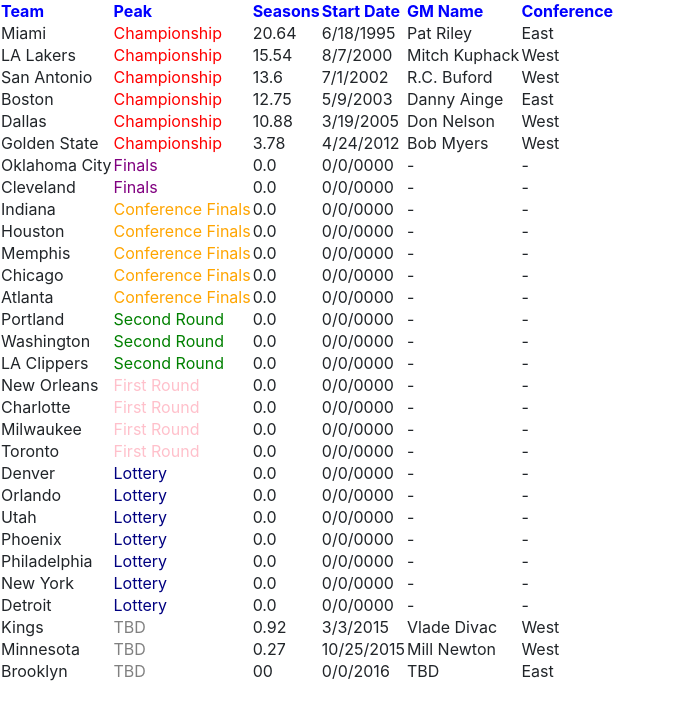
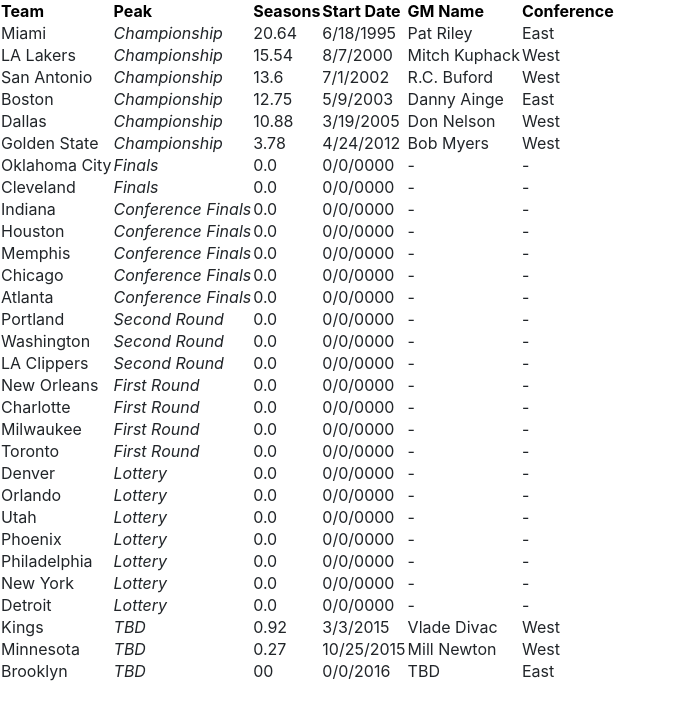
Before and after one commit to bencasalino/test_sortable_tables, a plain HTML site: page index.html in a window 1280 px wide. Shown: the whole page, without its empty margins (0-676 px from the left). Drawn offline with nearby package versions, Linux system fonts and the light colour scheme.

Commit message:
refactor css

```diff
--- a/css/style.css
+++ b/css/style.css
@@ -1,34 +1,11 @@
 thead  > tr {
-    color:blue;
+    color:black;
     font-weight: bold;
 
 }
 
 
 
-.champ {
-    color:red;
+.champ, .finals, .conf, .secondrd, .firstrd, .lottery, .tbd {
+    font-style: italic;
 }
-
-.finals {
-    color:purple;
-}
-
-.conf {
-    color:orange;
-}
-.secondrd {
-    color:green;
-}
-
-.firstrd {
-    color:pink;
-}
-
-.lottery {
-    color:navy;
-}
-
-.tbd {
-    color:grey;
-}
```
Also changed, not shown: index.html (+3 -0 lines).
